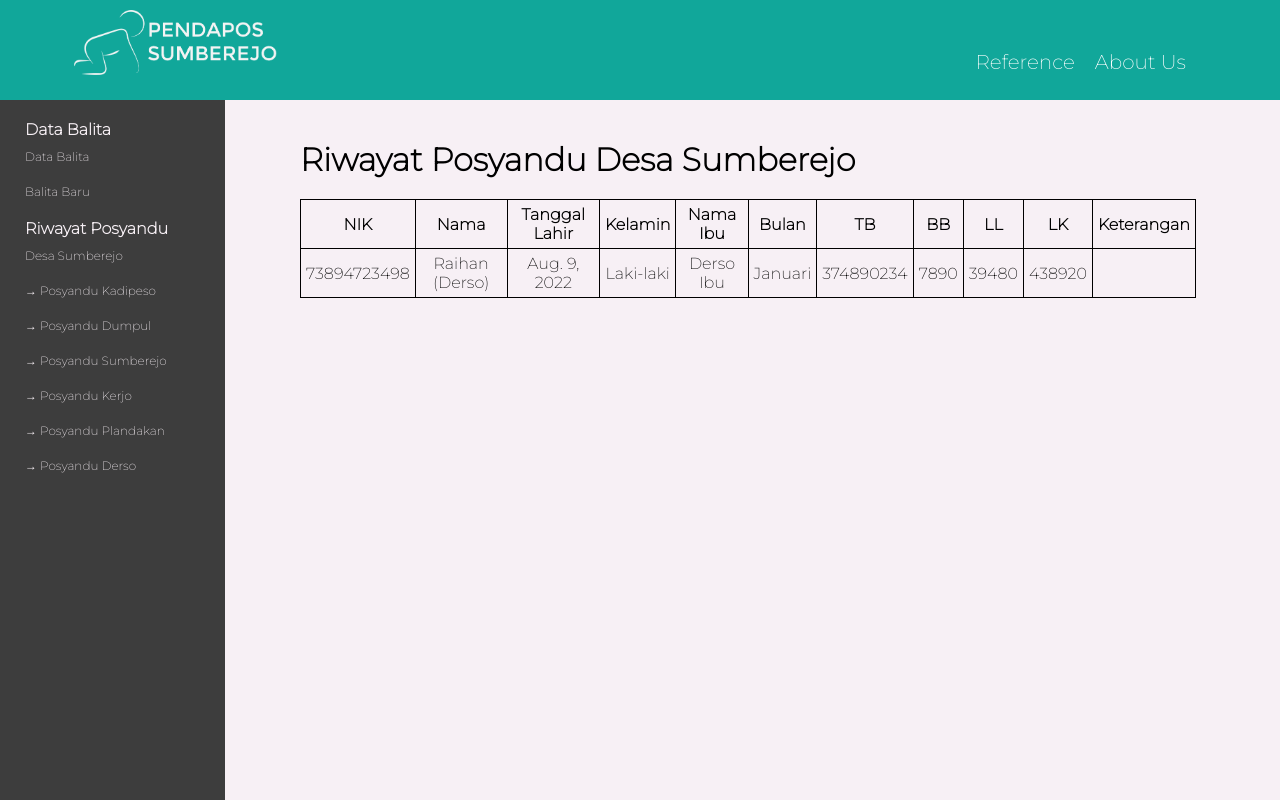
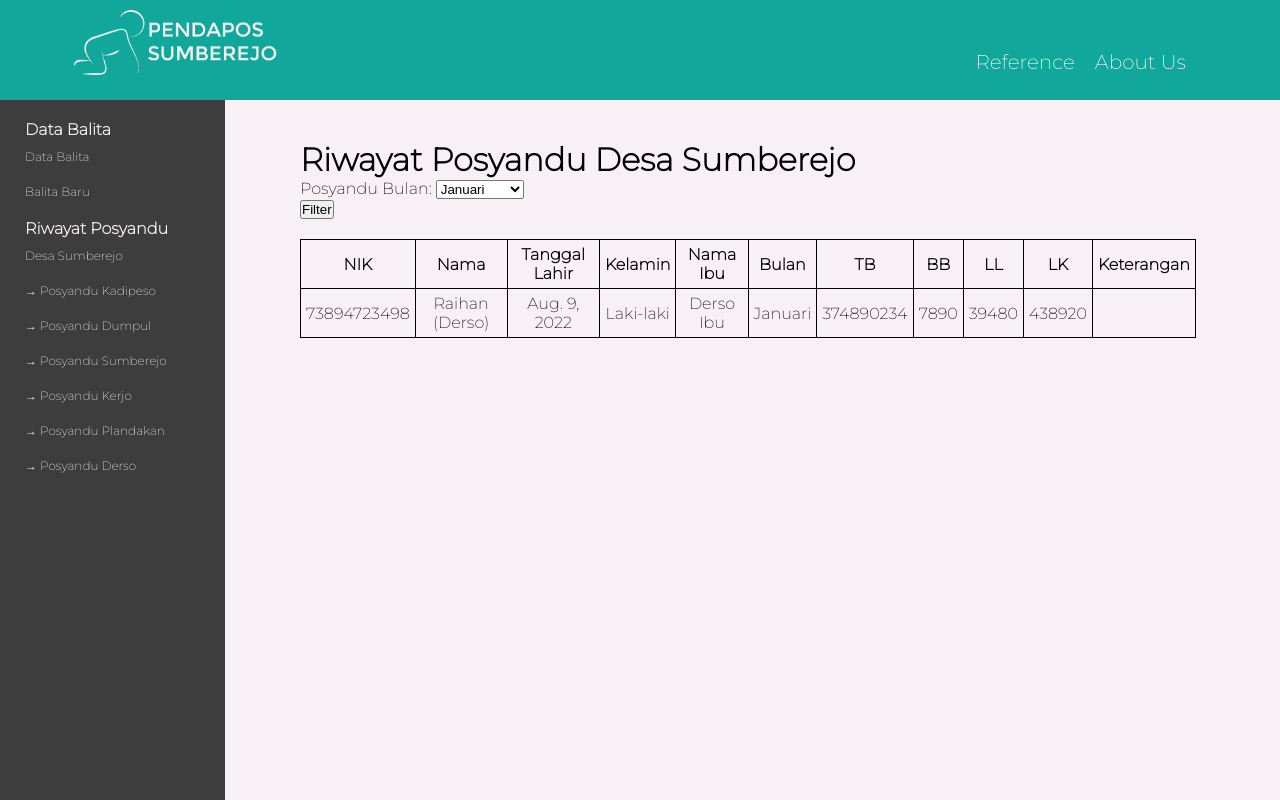
Before and after one commit to garrychrstn/pendaposheroku, a Django app: page /riwayat in a window 1280 px wide. Run offline with Django 4.2, Linux system fonts and the light colour scheme; data comes from the database, SQL or seed files in the repository.

Commit message:
v2.3, fix filter not working correctly on /riwayat

```diff
--- a/main/forms.py
+++ b/main/forms.py
@@ -9,6 +9,27 @@ class SearchBalita(forms.Form):
         widget=forms.TextInput(attrs={
             'placeholder' : 'Nama'
         })
+    )
+class PosyanduFilter(forms.Form):
+    pilihanbulan = [
+    ('Januari', 'Januari'),
+    ('Februari', 'Februari'),
+    ('Maret', 'Maret'),
+    ('April', 'April'),
+    ('Mei', 'Mei'),
+    ('Juni', 'Juni'),
+    ('Juli', 'Juli'),
+    ('Agustus', 'Agustus'),
+    ('September', 'September'),
+    ('Oktober', 'Oktober'),
+    ('November', 'November'),
+    ('Desember', 'Desember'),
+]
+    bulan = forms.ChoiceField(
+        widget = forms.Select,
+        choices = pilihanbulan,
+        label = 'Posyandu Bulan'
+
     )
 
 class ProfilInput(forms.Form):
--- a/main/templates/all.html
+++ b/main/templates/all.html
@@ -10,6 +10,11 @@
 {% block content %}
     <div class='intro'>
         <h1>Riwayat Posyandu Desa Sumberejo</h1>
+        <form method='POST' action=''>
+            {% csrf_token %}
+            {{ forms.as_p }}
+            <button type='submit' name='save'>Filter</button>
+        </form>
     </div>
     {% comment %} <div class='filter'>
         <form method="GET" action="{% url 'main:riwayatfilter' %}">
--- a/main/views.py
+++ b/main/views.py
@@ -118,8 +118,15 @@ def riwayat(response):
     # return render(response, 'all.html', context)
 
     profils = Profil.objects.prefetch_related('posyandu_set')
+    if response.method == 'POST':
+        forms = PosyanduFilter(response.POST)
+        if forms.is_valid():
+            bulan = forms.cleaned_data['bulan']
+            profils = profils.filter(bulan__icontains=bulan)
+    else:
+        forms = PosyanduFilter()
 
-    return render(response, 'all.html', {'profils': profils})
+    return render(response, 'all.html', {'profils': profils, 'forms' : forms})
 
 def dumpul(response):
     p = Profil.objects.prefetch_related('posyandu_set')
```
